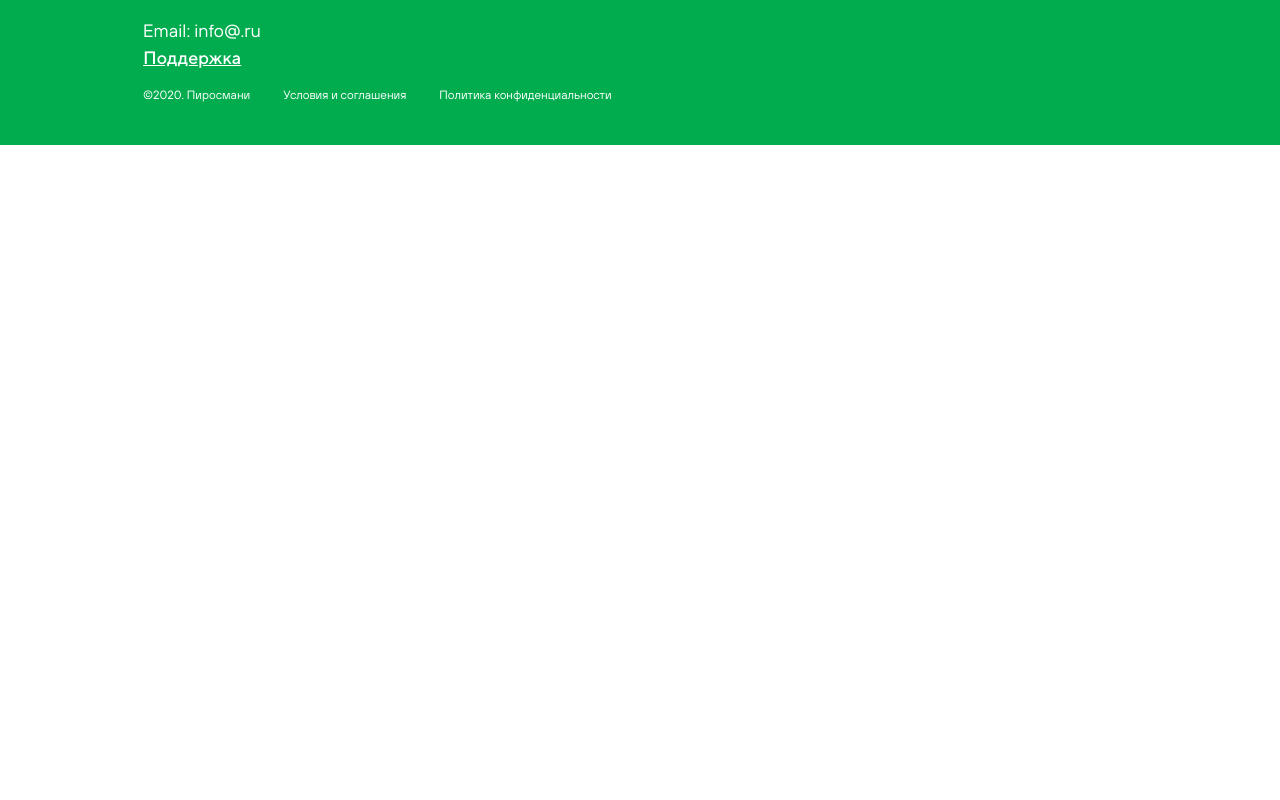
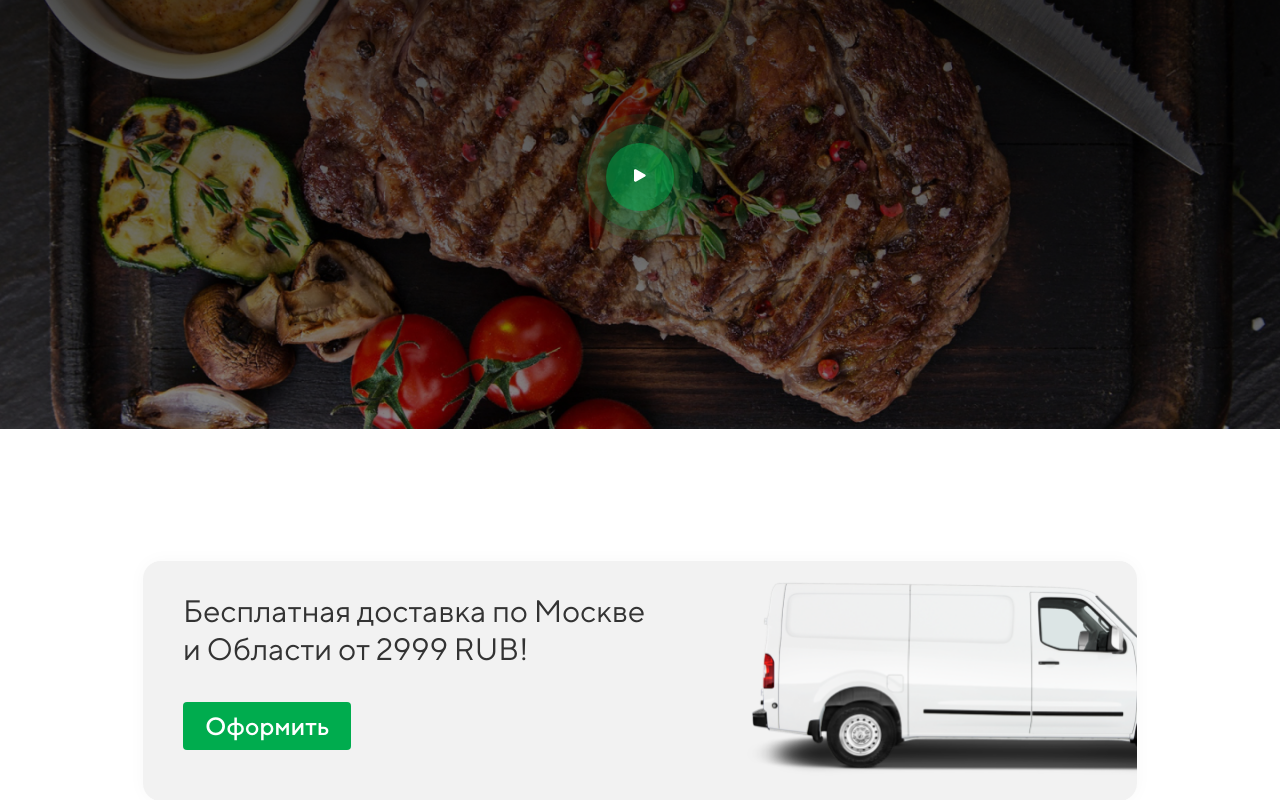
Before and after one commit to Dalaskor/pirosmani, a Vue app: page / in a window 1280 px wide. Shown: the part 760-1560 px from the top of the page. Before the commit the page ends 905 px from the top, so only its background shows below. Built offline with nearby package versions, Linux system fonts and the light colour scheme; no server answers.

Commit message:
Add video and delivery views

```diff
--- /dev/null
+++ b/src/components/BannerDeliveryView.vue
@@ -0,0 +1,81 @@
+<template lang="pug">
+section.banner-delivery
+    .banner-delivery__container
+        .banner-delivery__body
+            .banner-delivery__left
+                .banner-delivery__title
+                    | Бесплатная доставка по Москве и Области от 2999 RUB!
+                a.banner-delivery__btn
+                    | Оформить
+            .banner-delivery__right
+                .banner-delivery__image
+                    img(src="../assets/img/banner/delivery.png")
+</template>
+
+<script>
+export default {
+    name: 'BannerDeliveryView.vue',
+}
+</script>
+
+<style scoped lang="scss">
+.banner-delivery {
+    margin-bottom: 6rem;
+
+    &__container {}
+
+    &__body {
+        background: #F2F2F2;
+        box-shadow: 0px 0px 18.0727px rgba(0, 0, 0, 0.03);
+        border-radius: 1.8rem;
+        display: flex;
+        gap: 4rem;
+    }
+
+    &__left {
+        padding-top: 3.1rem;
+        padding-left: 4rem;
+    }
+
+    &__right {}
+
+    &__title {
+        font-family: 'TT Norms Pro';
+        font-style: normal;
+        font-weight: 400;
+        font-size: 3.1rem;
+        line-height: 3.8rem;
+        color: #333333;
+    }
+
+    &__btn {
+        display: inline-block;
+        font-family: 'TT Norms Pro';
+        font-style: normal;
+        font-weight: 500;
+        font-size: 2.5rem;
+        line-height: 3rem;
+        color: #FFFFFF;
+        padding: 0.9rem 2.2rem;
+        background: #00AC4E;
+        border-radius: 0.4rem;
+        margin-top: 3.4rem;
+
+        &:hover{
+            cursor: pointer;
+            background: #0b793c;
+        }
+    }
+
+    &__image {
+        width: 43.4rem;
+        height: 24rem;
+
+        img {
+            width: 100%;
+            height: 100%;
+            object-fit: cover;
+        }
+    }
+}
+</style>
--- a/src/components/FoodNavView.vue
+++ b/src/components/FoodNavView.vue
@@ -82,11 +82,15 @@ export default {
         display: flex;
         align-items: center;
         gap: 4.7rem;
+        user-select: none;
     }
 
-    &__slider {}
+    &__slider {
+        user-select: none;
+    }
 
     &__slide {
+        user-select: none;
     }
 
     &__link {
@@ -103,6 +107,7 @@ export default {
         align-items: center;
         justify-content: center;
         text-transform: uppercase;
+        user-select: none;
 
         &:hover {
             cursor: pointer;
--- /dev/null
+++ b/src/components/VideoView.vue
@@ -0,0 +1,89 @@
+<template lang="pug">
+section.video
+    .video__content
+        img(src="../assets/img/banner/video-prev.png")
+    a.video__btn
+        .video__circle-1
+        .video__circle-2
+        .video__circle-3
+        .video__btn-img
+            img(src="../assets/img/icons/play.svg")
+</template>
+
+<script>
+export default {
+    name: 'VideoView',
+}
+</script>
+
+<style scoped lang="scss">
+.video {
+    position: relative;
+    margin-bottom: 6rem;
+
+    &__content {
+        width: 100vw;
+        min-height: 64.8rem;
+
+        img {
+            width: 100vw;
+            object-fit: cover;
+        }
+    }
+
+    &__btn {
+        display: block;
+        position: absolute;
+        left: 50%;
+        top: 50%;
+        transform: translate(-50%, -50%);
+    }
+
+    &__circle-1 {
+        display: block;
+        position: absolute;
+        left: 50%;
+        top: 50%;
+        transform: translate(-50%, -50%);
+        width: 12.6rem;
+        height: 12.6rem;
+        background: #00AC4E;
+        opacity: 0.1;
+        border-radius: 50%;
+    }
+
+    &__circle-2 {
+        display: block;
+        position: absolute;
+        left: 50%;
+        top: 50%;
+        transform: translate(-50%, -50%);
+        width: 10.6rem;
+        height: 10.6rem;
+        background: #00AC4E;
+        opacity: 0.2;
+        border-radius: 50%;
+    }
+
+    &__circle-3 {
+        display: block;
+        position: absolute;
+        left: 50%;
+        top: 50%;
+        transform: translate(-50%, -50%);
+        width: 6.8rem;
+        height: 6.8rem;
+        background: #00AC4E;
+        opacity: 0.5;
+        border-radius: 50%;
+    }
+
+    &__btn-img {
+        display: block;
+        position: absolute;
+        left: 50%;
+        top: 50%;
+        transform: translate(-50%, -50%);
+    }
+}
+</style>
--- a/src/views/HomeView.vue
+++ b/src/views/HomeView.vue
@@ -2,6 +2,8 @@
 BannerView
 FoodNavView
 AllProductsView
+VideoView
+BannerDeliveryView
 </template>
 
 <script>
@@ -9,6 +11,8 @@ AllProductsView
 import BannerView from '@/components/BannerView.vue'
 import FoodNavView from '@/components/FoodNavView.vue'
 import AllProductsView from '@/components/AllProductsView.vue'
+import VideoView from '@/components/VideoView.vue'
+import BannerDeliveryView from '@/components/BannerDeliveryView.vue'
 
 export default {
   name: 'HomeView',
@@ -16,6 +20,8 @@ export default {
     BannerView,
     FoodNavView,
     AllProductsView,
+    VideoView,
+    BannerDeliveryView,
   }
 }
 </script>
```
Also changed, not shown: src/assets/img/banner/delivery.png (added), src/assets/img/icons/play.svg (added).
